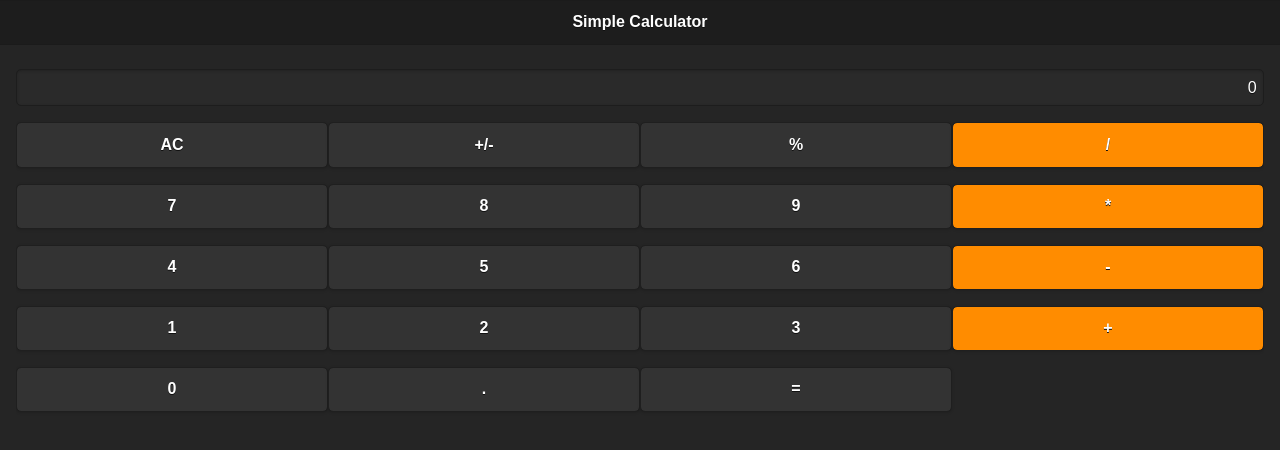
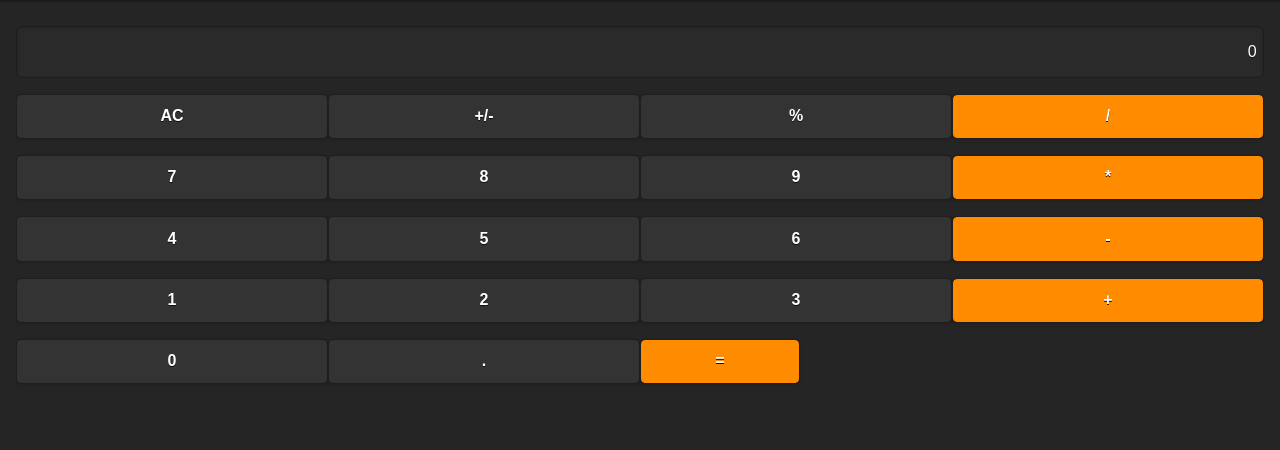
Before and after one commit to akhil1095/SimpleCalculatorApp, a website: page index.html in a window 1280 px wide. Drawn offline with Linux system fonts and the light colour scheme.

Commit message:
Increased the width of the = sign

```diff
--- a/Scripts/app.js
+++ b/Scripts/app.js
@@ -134,8 +134,8 @@ SimpleCalculator.Display = function() {
 		//for a numeric or decimal point key being entered
 		enterDigit = function(buttonValue) {
 			var currentlyDisplayed = $displayControl.value;
-			// keep the max digits=10
-			if(currentlyDisplayed.length < 10){
+			// keep the max digits=15
+			if(currentlyDisplayed.length < 15){
 				if (operatorSet == true || currentlyDisplayed === "0") {
 					setValue("");
 					operatorSet = false;
--- a/index.html
+++ b/index.html
@@ -3,7 +3,7 @@
 <head>
   <meta charset="utf-8">
   <meta name="viewport" content="width=device-width, initial-scale=1, user-scalable=no">
-  <title>My Demo Mobile Web App</title>
+  <title>My Simple Calculator App</title>
   <!-- CSS Section -->
   <link rel="stylesheet" href="/Scripts/lib/jquery-mobile-bower/css/jquery.mobile-1.4.5.min.css" type="text/css">
    <script src="/Scripts/lib/jquery/dist/jquery.min.js" type="text/javascript"></script>
@@ -14,10 +14,9 @@
   <!--  Home Page Container -->
   <div  id="calculator" data-role="page" data-theme="b"data-simplecalculator-jspage="calculator">
     <header data-role="header">
-      <h1>Simple Calculator</h1>
     </header>
      <section data-role="content" >
-			<input type="text"  id="displayControl" style="text-align: right;" value="0" />
+			<input type="text"  id="displayControl" style="text-align: right;height: 50px;" value="0" />
 			<div class="ui-grid-c">
 				<div class="ui-block-a"><button data-theme="b" id="keyC" data-simplecalculator-tag="C">AC</button></div>
 				<div class="ui-block-b"><button data-theme="b" id="key+-" data-simplecalculator-tag="+-">+/-</button></div>
@@ -34,16 +33,14 @@
 				<div class="ui-block-a"><button data-theme="b" id="key1" data-simplecalculator-tag="1" >1</button></div>
 				<div class="ui-block-b"><button data-theme="b" id="key2" data-simplecalculator-tag="2" >2</button></div>
 				<div class="ui-block-c"><button data-theme="b" id="key3" data-simplecalculator-tag="3" >3</button></div>
-				<div class="ui-block-d"><button style="background-color: darkorange" data-theme="e" id="keyAdd" >+</button></div>
+				<div class="ui-block-c"><button style="background-color: darkorange" data-theme="e" id="keyAdd" >+</button></div>
 				<div class="ui-block-a"><button data-theme="b" id="key0" data-simplecalculator-tag="0" >0</button></div>
-				<div class="ui-block-b"><button data-theme="e" id="keyDecimalPoint" data-simplecalculator-tag=".">.</button></div>
-				<div class="ui-block-c"><button data-theme="e" id="keyEquals" >=</button></div>
+				<!--<div class="ui-block-b"><button data-theme="b" id="keyblank" data-simplecalculator-tag="blank" >  </button></div>-->
+				<div class="ui-block-c"><button data-theme="e" id="keyDecimalPoint" data-simplecalculator-tag=".">.</button></div>
+				<div class="ui-block-d"><button style="background-color: darkorange;width: 160px;" data-theme="e" id="keyEquals" >=</button></div>
 			</div>
 </section>
   </div>
     <script src="/Scripts/app.js" type="text/javascript"></script>
-
-  <!-- JavaScript Section -->
-
 </body>
 </html>
```
